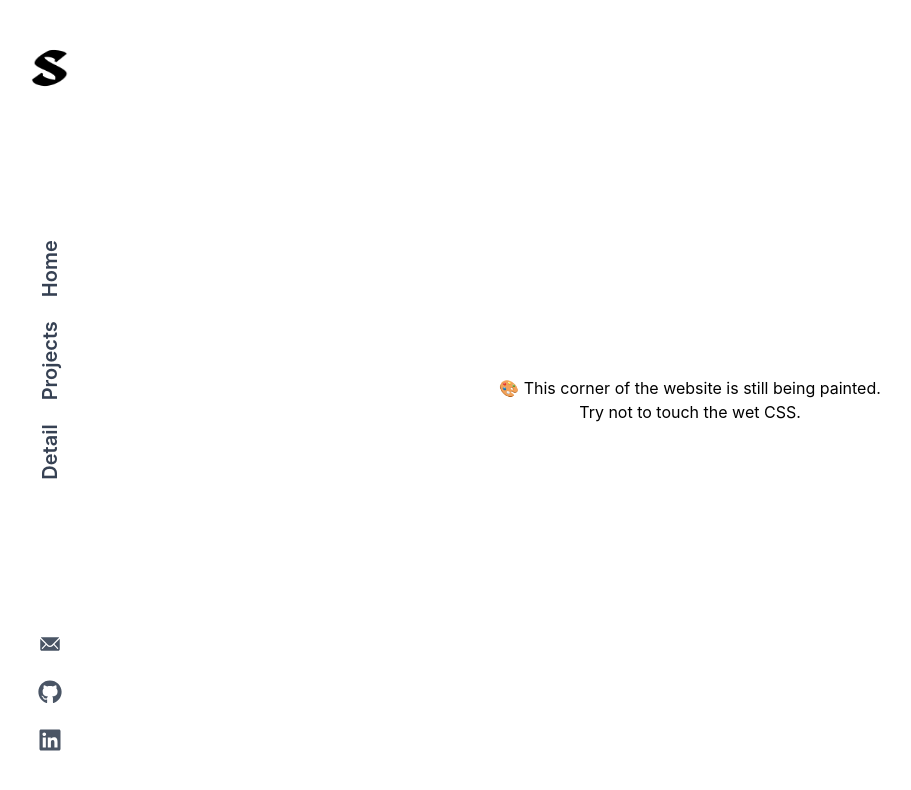
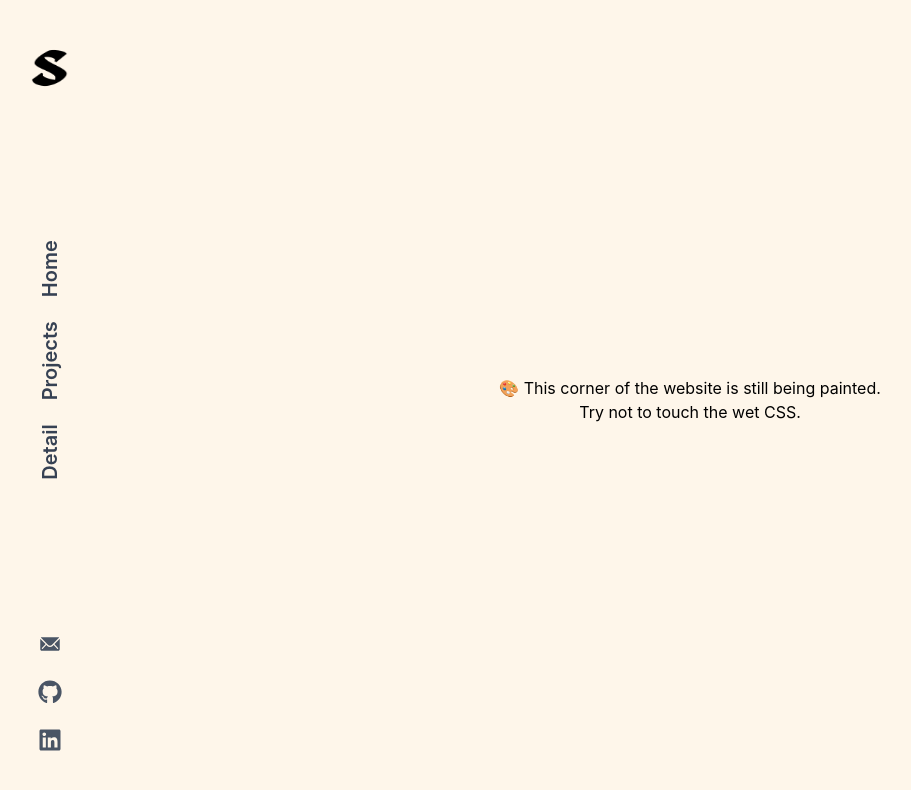
Before and after one commit to chiyaw/my-react-portfolio, a React (Vite) app: page /flogram in a window 1280 px wide. Shown: the top 790 px of the page, without its empty margins (46-957 px from the left). Built offline with nearby package versions, Linux system fonts and the light colour scheme.

Commit message:
fix: flogram bg

```diff
--- a/src/Sections/Projects_Page/Flogram.jsx
+++ b/src/Sections/Projects_Page/Flogram.jsx
@@ -3,7 +3,7 @@
 
 function Flogram() {
   return (
-      <div className="flex min-h-screen w-full flex-row">
+      <div className="flex min-h-screen w-full flex-row bg-[#FEF6EA]">
 
 
   <Sidebar/>
```
